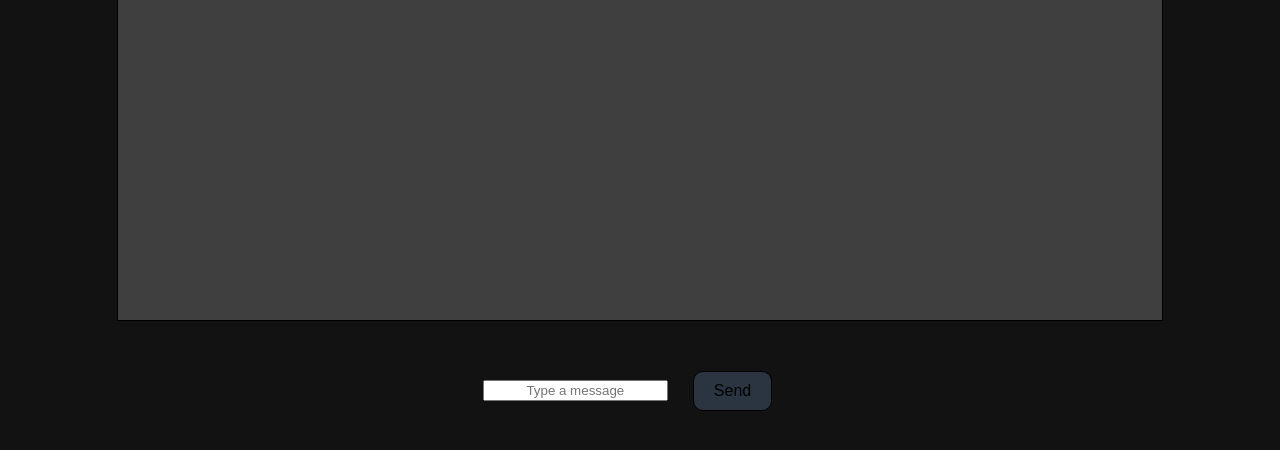
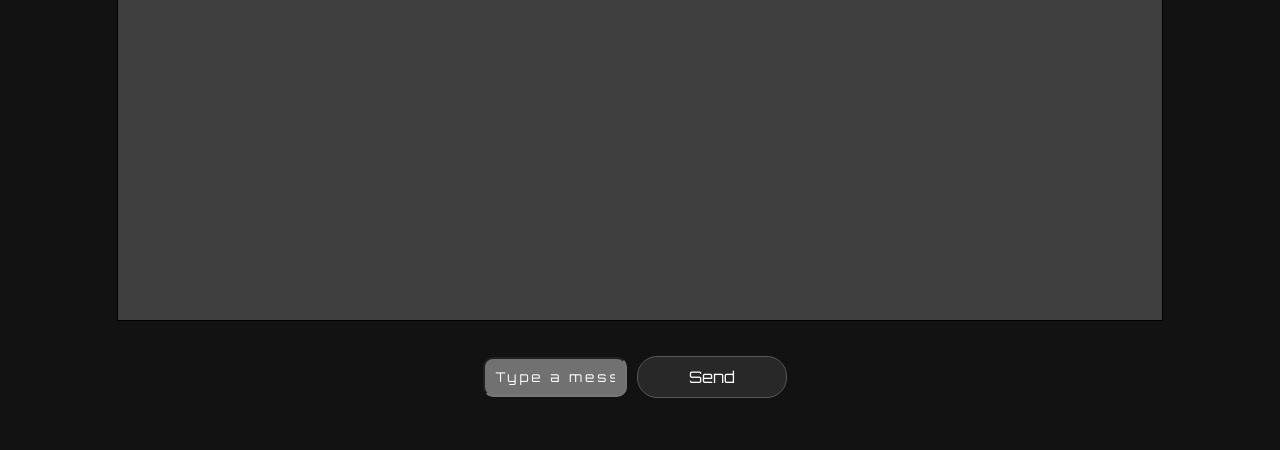
Before and after one commit to EasonMa1123/chatRoom, a Flask app: page /index/1 in a window 1280 px wide. Shown: the part 206-656 px from the top of the page. Run offline with Flask 3, Linux system fonts and the light colour scheme; data that the repository does not hold is empty.

Commit message:
improve css

```diff
--- a/static/home.js
+++ b/static/home.js
@@ -87,6 +87,7 @@ function joinRoom() {
     $.post('/join_room', {room_code: roomCode}, function(response) {
         if (response.Feedback === "Success") {
             window.location.href = `/index/${roomCode}`;
+            sessionStorage.setItem(roomCode,room)
         } else {
             alert("Room not found!");
         }
@@ -98,6 +99,7 @@ function createRoom() {
     $.post('/create_room', function(response) {
         if (response.Feedback === "Room created") {
             window.location.href = `/index/${response.room_code}`;
+            sessionStorage.setItem(roomCode,room)
         } else {
             alert(response.Feedback);
         }
--- a/static/script.js
+++ b/static/script.js
@@ -7,10 +7,13 @@ function logout(){
     document.location.href = "/";
     sessionStorage.setItem("",Username)
     sessionStorage.setItem("",Password)
+    sessionStorage.setItem("",room)
 }
 
 let roomCode = window.location.pathname.split("/").pop(); // Get room code from URL
 document.getElementById("room-code").textContent = roomCode; // Set room code in input field
+
+
 function check_invalid_enter() {
     if (sessionStorage.getItem("Username") == null) {
         alert("You must log in first!");
@@ -39,6 +42,12 @@ function sendMessage() {
     }
 }
 
+
+function leave_room(){
+    document.location.href = "/lobby";
+    sessionStorage.setItem("",room)
+}
+
 // Auto-refresh chat every 3 seconds
 setInterval(loadMessages, 3000);
 $(document).ready(loadMessages);
--- a/static/styles.css
+++ b/static/styles.css
@@ -100,6 +100,8 @@
   flex-direction: column;
 }
 
+
+
 body.active {
   margin-left: 250px;
 }
@@ -125,7 +127,9 @@ h1,h2 {
 }
 
 #sidebar {
-  background-color: white;
+  background-color: #282828;
+  color: white;
+  font-family: "Orbitron",serif;
 }
 
 
@@ -156,11 +160,7 @@ h1,h2 {
   margin: 0 auto;
 }
 
-#encryption{
-  align-items: center;
-  margin: auto;
 
-}
 
 .Processor {
   width: 300px;
@@ -181,21 +181,26 @@ textarea, input[type="text"],input[type="password"] {
   text-align: center;
 }
 
-button {
+.sidebar-option-item,button {
+  margin: 10px;
   padding: 10px 20px;
-  border: 1px solid;
-  margin: 25px;
-  font-size: 16px;
-  cursor: pointer;
-  border-radius: 10px;
-  background-color: #2a3541;
+  font-family: 'Poppins', sans-serif;
+  width: 85%;
+  border-radius: 20px;
+  background-color:#282828;
+  color: white;
+  border: 1px solid #575757;
+  font-size: 1em;
+  font-family: "Orbitron",serif;
+}
 
 
-}
 
-button:hover{
-  background-color: #13314c;
-  color: white;
+.sidebar-option-item,button:hover{
+  background-color:#3f3f3f;
+  color: #20c20e;
+  border: 1px solid #575757;
+  box-shadow: #20c20e 0px 5px 15px;
 }
 
 p span {
@@ -227,3 +232,32 @@ p span {
  background: #9a9fa5;
  border-radius: 8px;
 }
+
+input {
+  margin: 10px;
+  padding: 10px;
+  font-family: 'Poppins', sans-serif;
+  text-align: center;
+  width: 80%; /* Make input fields wider */
+  border-radius: 10px;
+  background-color: #717171;
+  font-family: "Orbitron",serif;
+  letter-spacing: 3px;
+
+
+
+
+}
+
+::placeholder {
+  color: white;
+  font-size: 1em;
+  font-family: "Orbitron",serif;
+  letter-spacing: 3px;
+}
+
+input:focus,
+select:focus,
+textarea:focus{
+    outline: none;
+}
--- a/templates/index.html
+++ b/templates/index.html
@@ -6,6 +6,7 @@
     <title>Flask Chat Room</title>
     <link rel="stylesheet" href="{{ url_for('static', filename='styles.css') }}">
     <script src="https://code.jquery.com/jquery-3.6.0.min.js"></script>
+    <link href="https://fonts.googleapis.com/css2?family=Orbitron&display=swap" rel="stylesheet">
 </head>
 <body>
     <div>
@@ -66,13 +67,16 @@
         <button onclick="menu_close()" class="sidebar-item">Close &times;</button>
 
         <div style="margin: 30px;"></div>
-        <label for="setting">Setting </label>
+        <label for="setting" class="sidebar-option-item">Setting </label>
         <input type="radio" id="setting" onclick="setting_on()" style="display: none;">
 
         <div style="margin: 30px;"></div>
 
+        <label for="leave-room" class="sidebar-option-item">Leave Room</label>
+        <input type="radio" id="leave-room" onclick="leave_room()" style="display: none;">
+
         <div style="margin: 30px;"></div>
-        <label for="logout">Log out</label>
+        <label for="logout" class="sidebar-option-item">Log out</label>
         <input type="radio" id="logout" onclick="logout()" style="display: none;">
     </div>
     <div id="content-wrapper">
```
Also changed, not shown: static/styles_home.css (+8 -0 lines).
